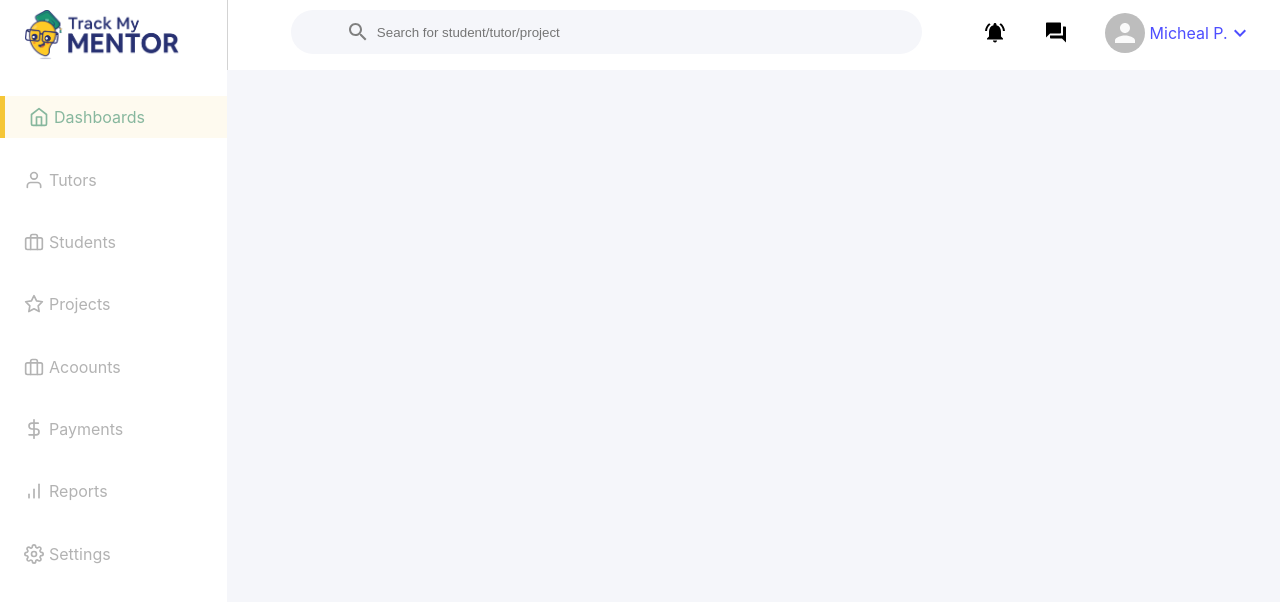
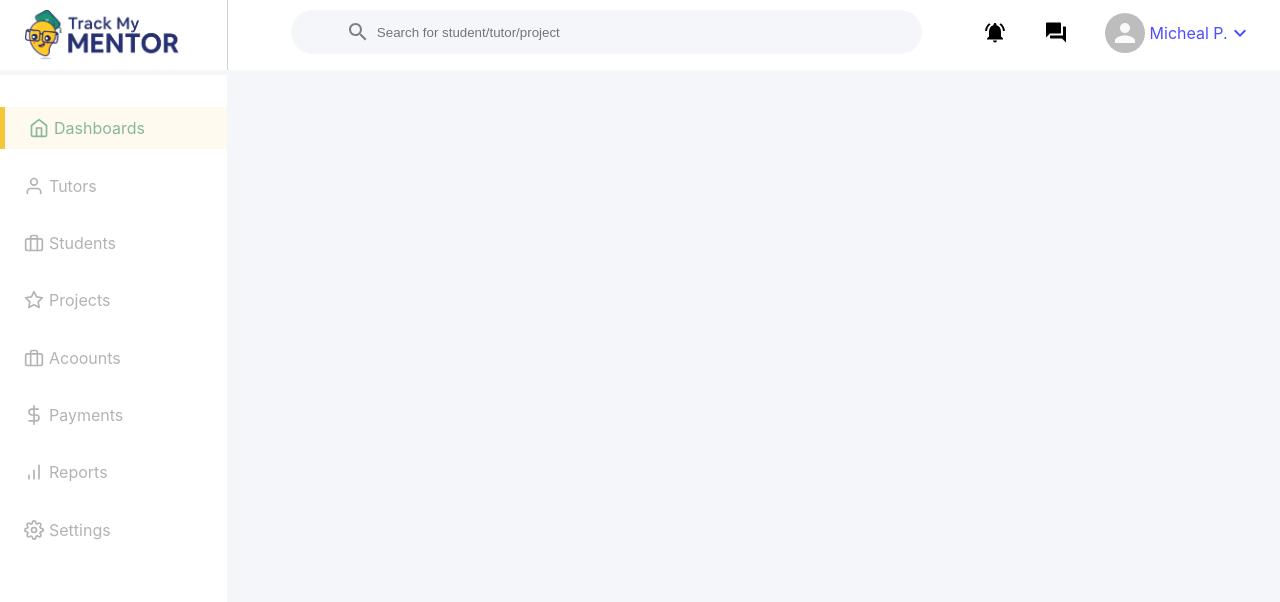
Before and after one commit to AashishSinghal/mentor-panel, a React (Create React App) app: page / in a window 1280 px wide. Shown: the top 602 px of the page. Built offline with nearby package versions, Linux system fonts and the light colour scheme.

Commit message:
Changed Layout CSS a bit

```diff
--- a/src/App.css
+++ b/src/App.css
@@ -1,8 +1,14 @@
 .App {
   display: flex;
   flex-direction: column;
+  height: 100vh;
 }
 
 .main-container {
   display: flex;
+  height: 100%;
 }
+
+.viewport {
+  padding: 25px;
+}
--- a/src/Components/SidePannel/SidePannel.css
+++ b/src/Components/SidePannel/SidePannel.css
@@ -1,13 +1,10 @@
 .sidepanel {
-  height: 100%;
   width: 14.2rem;
-  position: fixed;
-  z-index: -1;
   top: 0;
   left: 0;
   background-color: white;
   overflow-x: hidden;
-  padding-top: 6rem;
+  padding-top: 2rem;
   transition: 0.5s;
 }
 
@@ -20,6 +17,7 @@
   text-decoration: none;
   color: rgb(179, 179, 179);
   font-size: 1rem;
+  margin-bottom: 15px;
 }
 
 .sidepanel .sidepanel__link svg {
--- a/src/Components/SidePannel/SidePannel.js
+++ b/src/Components/SidePannel/SidePannel.js
@@ -11,10 +11,12 @@ import Payments from "../../Assets/Payments";
 import Reports from "../../Assets/Reports";
 import Settings from "../../Assets/Settings";
 const SidePannel = () => {
-  $(".sidepanel__link").on("click", function () {
+  $(".sidepanel a div").on("click", function () {
+    console.log("Sidepanel Trigger");
     $(".sidepanel__link").removeClass("active");
     $(this).addClass("active");
   });
+
   return (
     <div className="sidepanel">
       <Router>
@@ -23,49 +25,41 @@ const SidePannel = () => {
             <Home className="sidepanel__link__icon" /> Dashboards
           </div>
         </Link>
-        <br />
         <Link to="/">
           <div className="sidepanel__link">
             <Tutor /> Tutors
           </div>
         </Link>
-        <br />
         <Link to="/">
           <div className="sidepanel__link">
             <Students /> Students
           </div>
         </Link>
-        <br />
         <Link to="/projects">
           <div className="sidepanel__link">
             <Projects /> Projects
           </div>
         </Link>
-        <br />
         <Link to="/">
           <div className="sidepanel__link">
             <Accounts /> Acoounts
           </div>
         </Link>
-        <br />
         <Link to="/">
           <div className="sidepanel__link">
             <Payments /> Payments
           </div>
         </Link>
-        <br />
         <Link to="/">
           <div className="sidepanel__link">
             <Reports /> Reports
           </div>
         </Link>
-        <br />
         <Link to="/">
           <div className="sidepanel__link">
             <Settings /> Settings
           </div>
         </Link>
-        <br />
       </Router>
     </div>
   );
```
